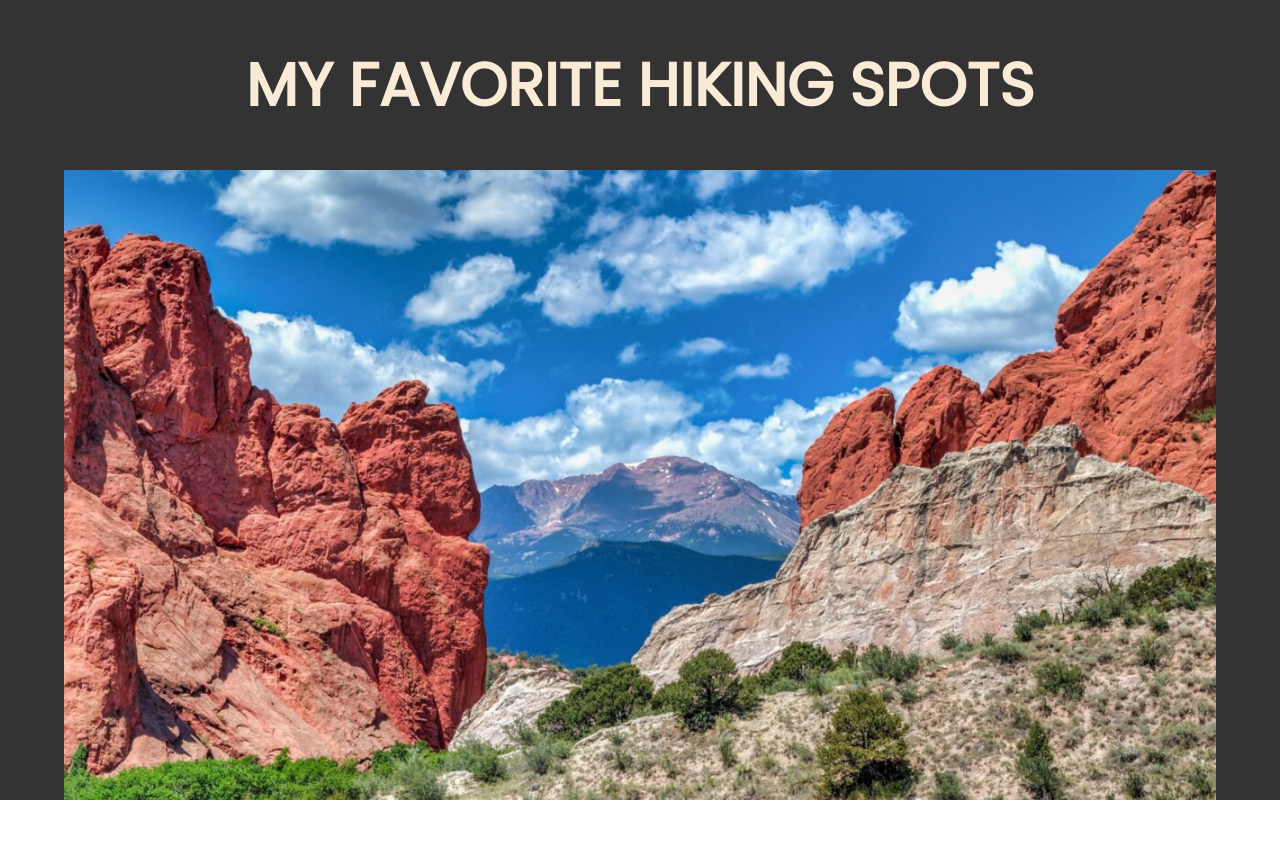
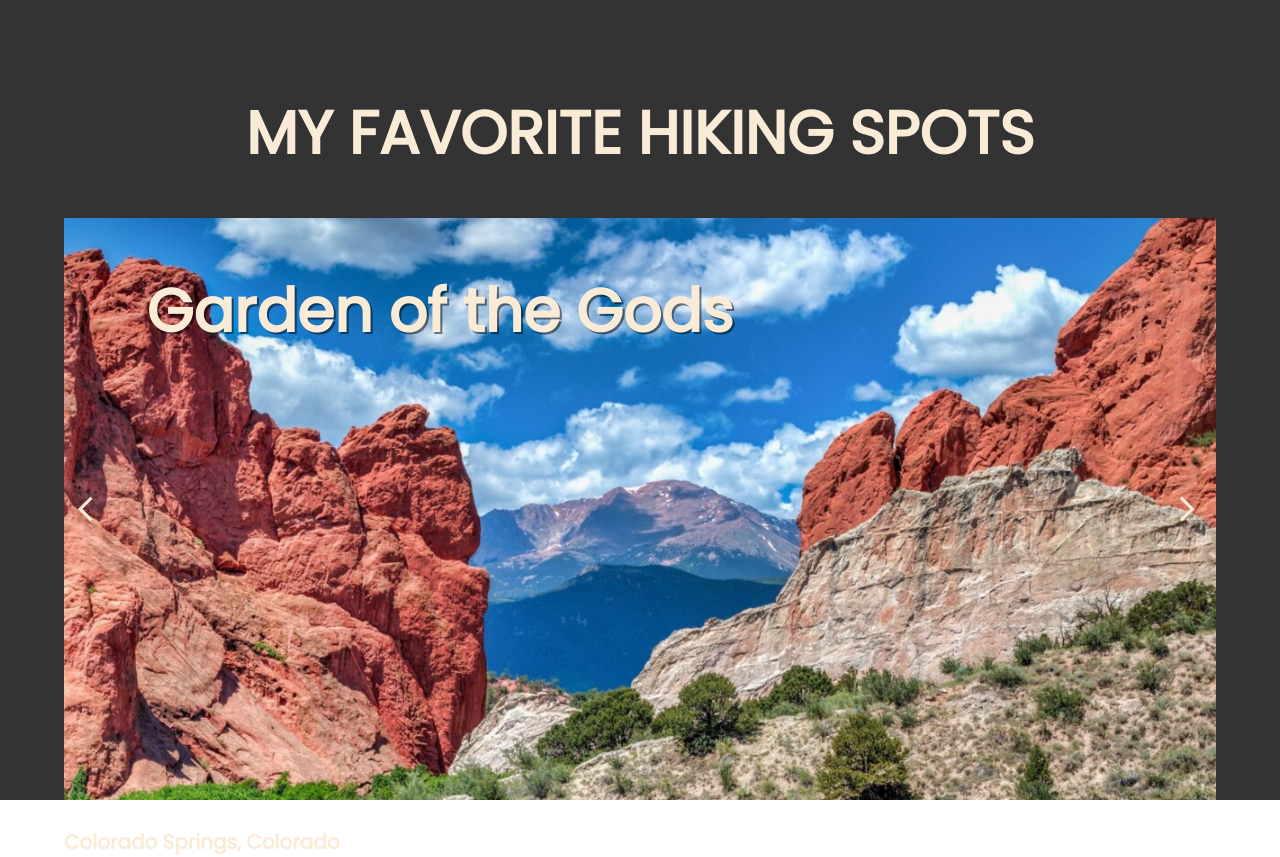
Before and after one commit to dougcwest/carousel-test, a React (Create React App) app: page / in a window 1280 px wide. Before the commit the page ends 800 px from the top, so only its background shows below. Built offline with nearby package versions, Linux system fonts and the light colour scheme.

Commit message:
prev and next button function

```diff
--- a/package.json
+++ b/package.json
@@ -3,6 +3,9 @@
   "version": "0.1.0",
   "private": true,
   "dependencies": {
+    "@emotion/react": "^11.9.3",
+    "@emotion/styled": "^11.9.3",
+    "@mui/icons-material": "^5.8.4",
     "@mui/material": "^5.8.6",
     "@testing-library/jest-dom": "^5.16.4",
     "@testing-library/react": "^13.3.0",
--- a/src/App.css
+++ b/src/App.css
@@ -6,7 +6,7 @@
   display: flex;
   flex-direction: column;
   align-items: center;
-  justify-content: center;
+  justify-content: flex-start;
   background-color: #333;
 }
 
@@ -14,6 +14,11 @@ h1 {
   font-family: "Poppins", sans-serif;
   font-size: 60px;
   color: antiquewhite;
+  padding-top: 48px;
+}
+
+h4 {
+  font-size: 20px;
 }
 
 body {
--- a/src/components/Carousel.jsx
+++ b/src/components/Carousel.jsx
@@ -1,6 +1,8 @@
 import React, { useState } from 'react';
 import { images } from './helpers/CarouselData';
 import styled from 'styled-components';
+import ArrowBackIosIcon from '@mui/icons-material/ArrowBackIos';
+import ArrowForwardIosIcon from '@mui/icons-material/ArrowForwardIos';
 
 const Carousel = () => {
   const [currentImg, setCurrentImg] = useState(0);
@@ -8,7 +10,17 @@ const Carousel = () => {
   return (
     <CarFrame>
       <InnerFrame style={{backgroundImage: `url(${images[currentImg].img})`}}>
+        <Left onClick={() => {currentImg > 0 && setCurrentImg(currentImg - 1)}}>
+          <ArrowBackIosIcon style={{fontSize: 30 }}/>
+        </Left>
+        <Middle>
+          <h1>{images[currentImg].title}</h1>
+        </Middle>
+        <Right onClick={() => {currentImg < images.length - 1 && setCurrentImg(currentImg + 1)}}>
+          <ArrowForwardIosIcon style={{fontSize: 30 }}/>
+        </Right>
       </InnerFrame>
+      <span><h4>{images[currentImg].location}</h4></span>
     </CarFrame>
   )
 }
@@ -19,6 +31,7 @@ const CarFrame = styled.div`
   width: 90%;
   height 700px;
   background: #ececec;
+  color: antiquewhite;
   `;
 
 const InnerFrame = styled.div`
@@ -29,3 +42,43 @@ const InnerFrame = styled.div`
   background-size: cover;
   display: flex;
 `;
+
+const Left = styled.div`
+  flex: 5%;
+  border-bottom-right-radius: 100px;
+  border-top-right-radius: 100px;
+  height: 100%;
+  display: grid;
+  place-items: center;
+
+  &:hover {
+    background: rgba(0, 0, 0, 0.5);
+    cursor: pointer;
+  }
+`;
+
+const Middle = styled.div`
+  flex: 90%;
+  height: 100%;
+
+  h1 {
+    margin-left: 25px;
+    margin-top: 48px;
+    padding-top: 0;
+    text-shadow: 2px 2px rgba(0, 0, 0, 0.5);
+  }
+`;
+
+const Right = styled.div`
+  flex: 5%;
+  border-bottom-left-radius: 100px;
+  border-top-left-radius: 100px;
+  height: 100%;
+  display: grid;
+  place-items: center;
+
+  &:hover {
+    background: rgba(0, 0, 0, 0.5);
+    cursor: pointer;
+  }
+`;
--- a/src/index.js
+++ b/src/index.js
@@ -1,7 +1,6 @@
 import React from 'react';
 import ReactDOM from 'react-dom/client';
 import App from './App';
-import reportWebVitals from './reportWebVitals';
 
 const root = ReactDOM.createRoot(document.getElementById('root'));
 root.render(
```
Also changed, not shown: 1 other file (tests, documents, lock files or other folders).
